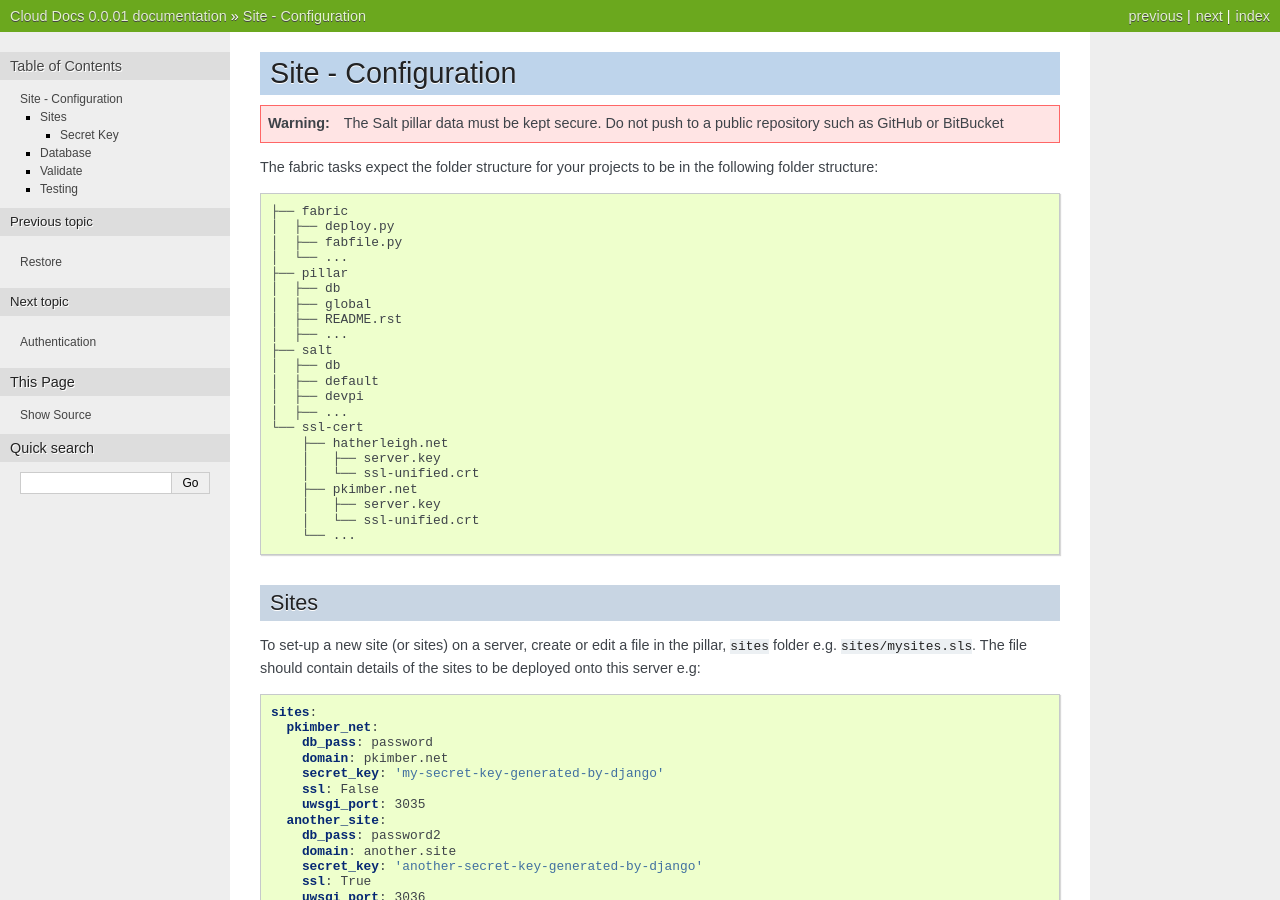
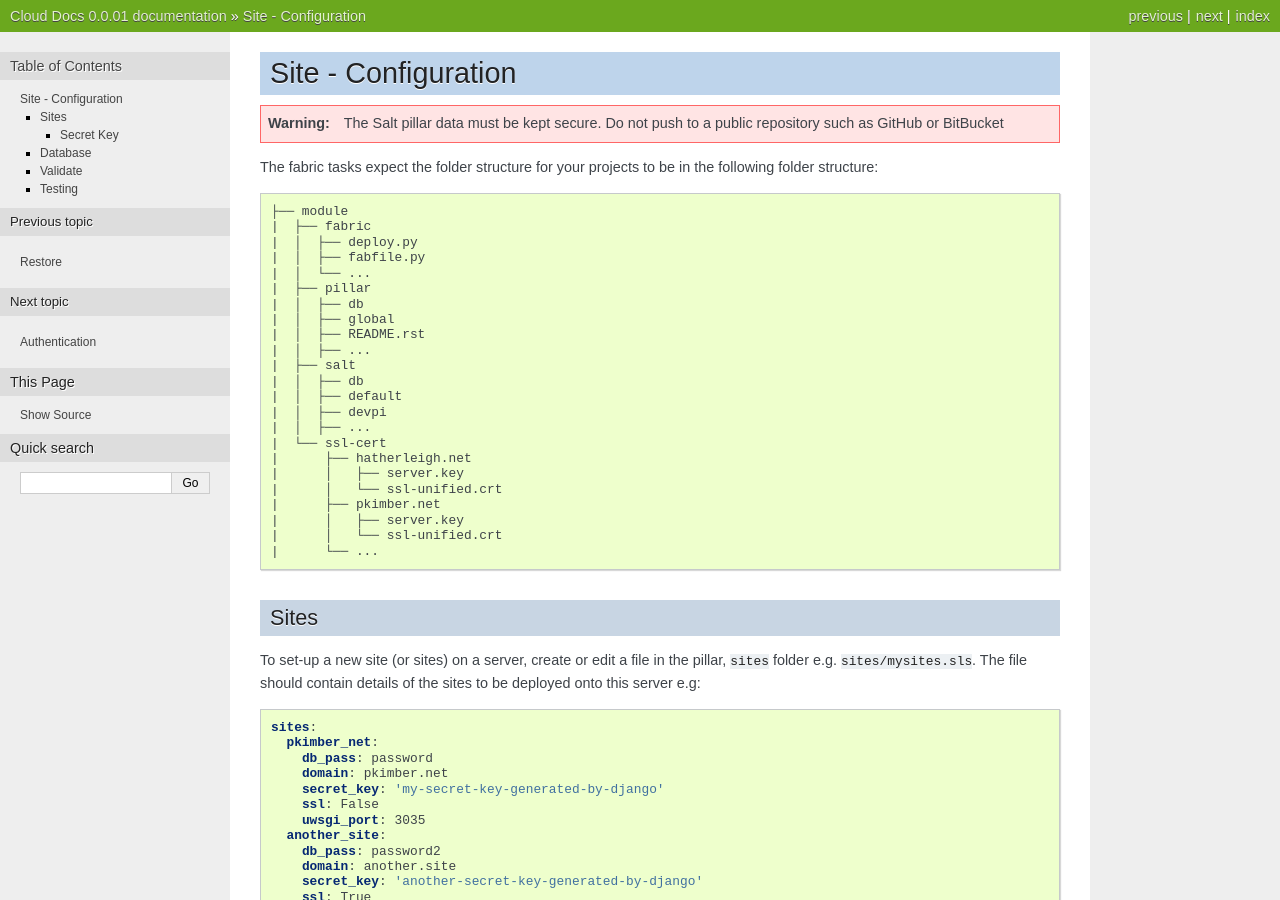
Before and after one commit to pkimber/old-docs-migrated-to-gitlab, a Sphinx documentation site: the page built from source/site-config.rst, in a window 1280 px wide and 900 px high. Built offline with Sphinx 7.4.7, drawn with Linux system fonts in a browser that asks for light colours.

Commit message:
add module folder to tree

```diff
--- a/source/site-config.rst
+++ b/source/site-config.rst
@@ -11,28 +11,29 @@ Site - Configuration
 The fabric tasks expect the folder structure for your projects to be in the
 following folder structure::
 
-  ├── fabric
-  │  ├── deploy.py
-  │  ├── fabfile.py
-  │  └── ...
-  ├── pillar
-  │  ├── db
-  │  ├── global
-  │  ├── README.rst
-  │  ├── ...
-  ├── salt
-  │  ├── db
-  │  ├── default
-  │  ├── devpi
-  │  ├── ...
-  └── ssl-cert
-      ├── hatherleigh.net
-      │   ├── server.key
-      │   └── ssl-unified.crt
-      ├── pkimber.net
-      │   ├── server.key
-      │   └── ssl-unified.crt
-      └── ...
+  ├── module
+  |  ├── fabric
+  |  │  ├── deploy.py
+  |  │  ├── fabfile.py
+  |  │  └── ...
+  |  ├── pillar
+  |  │  ├── db
+  |  │  ├── global
+  |  │  ├── README.rst
+  |  │  ├── ...
+  |  ├── salt
+  |  │  ├── db
+  |  │  ├── default
+  |  │  ├── devpi
+  |  │  ├── ...
+  |  └── ssl-cert
+  |      ├── hatherleigh.net
+  |      │   ├── server.key
+  |      │   └── ssl-unified.crt
+  |      ├── pkimber.net
+  |      │   ├── server.key
+  |      │   └── ssl-unified.crt
+  |      └── ...
 
 Sites
 =====
```
